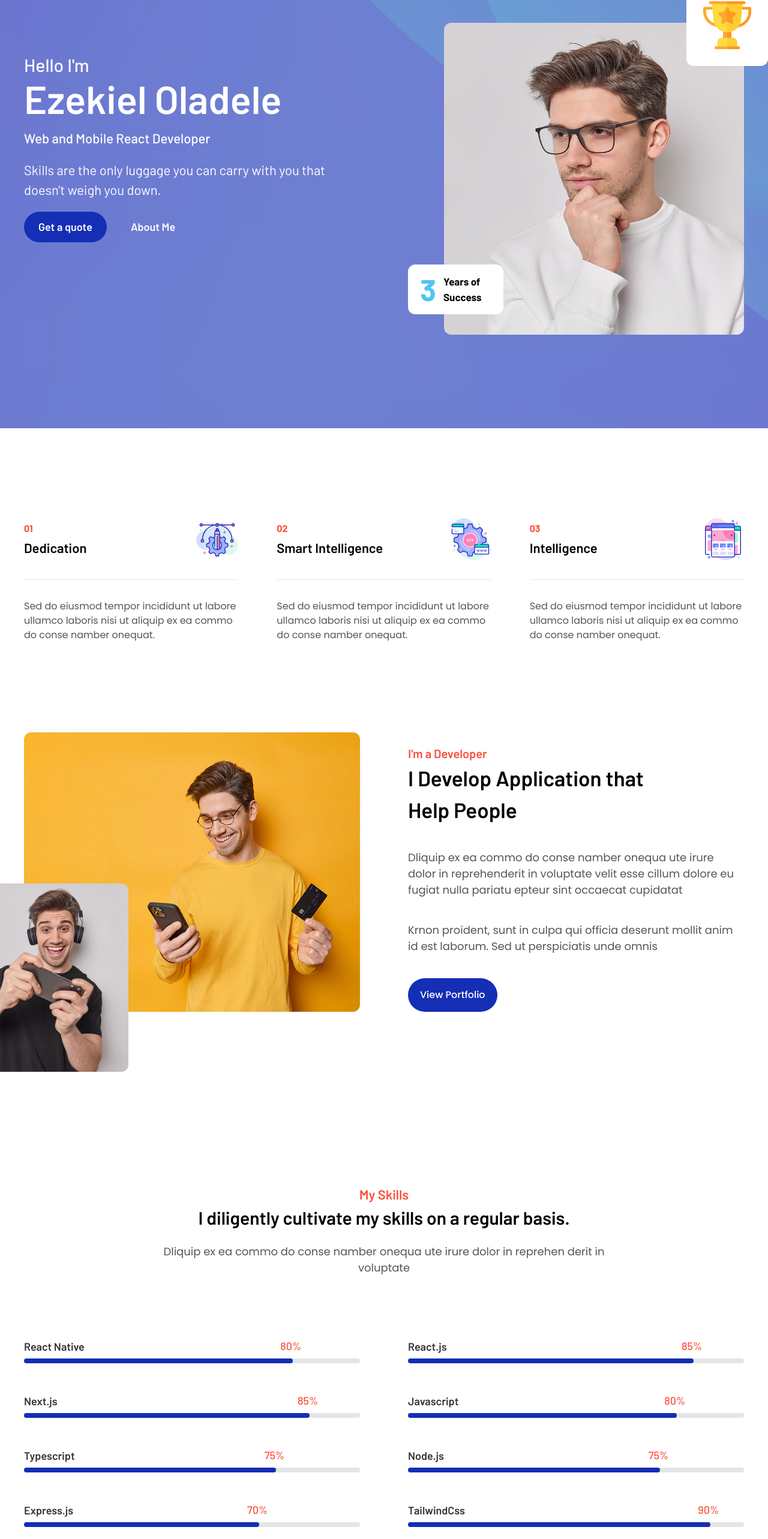
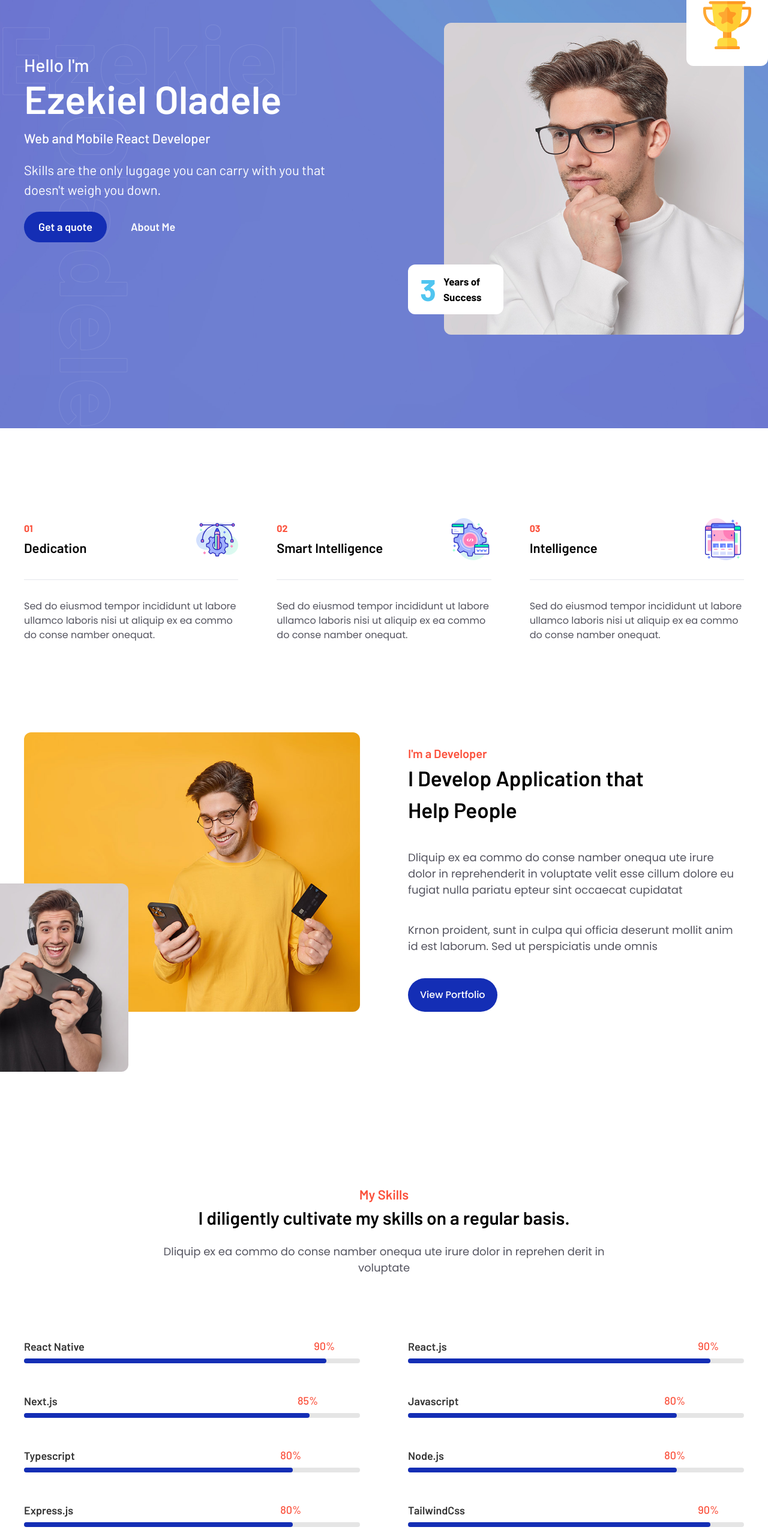
Before and after one commit to Zikkieman/portfolio, a React (Vite) app: page / in a window 1280 px wide. Shown: the part 218-2784 px from the top of the page at 60% size. Built offline with nearby package versions, Linux system fonts and the light colour scheme.

Commit message:
optimization

```diff
--- a/src/components/introduction/intro.tsx
+++ b/src/components/introduction/intro.tsx
@@ -49,6 +49,12 @@ export default function Intro() {
       className="flex text-white justify-between max-[900px]:flex-col-reverse max-[900px]:items-center"
       id="hero-section"
     >
+      <p className="absolute  text-[160px] max-[900px]:top-[150px] max-[900px]:text-[120px]  left-[-5px] my-name text-transparent ">
+        Ezekiel
+      </p>
+      <p className="absolute text-[160px] rotate-90 top-[550px] left-[-100px] max-[900px]:text-[120px] max-[900px]:top-[420px] text-transparent my-name">
+        Oladele
+      </p>
       <div className="mt-28 max-[900px]:mt-10 max-[900px]:text-center">
         <p className="text-[30px] font-medium max-[900px]:mb-2 max-[900px]:text-[22px] ">
           Hello I'm
--- a/src/components/sections/contact.tsx
+++ b/src/components/sections/contact.tsx
@@ -28,6 +28,14 @@ export default function Contact() {
 
   return (
     <div>
+      <div className="mb-20 text-center font-barlow font-medium mt-20">
+        <p className="text-[40px] text-[#fb503b] font-semibold">Get In Touch</p>
+        <p className="text-[20px] max-w-[900px] inline-block mt-3 text-[#54545f] dark:text-[#aaaaba]">
+          I am actively seeking opportunities and roles that resonate with my
+          expertise. I look forward to sharing more about my experience and
+          ultimately providing value to your team.
+        </p>
+      </div>
       <div className="bg-[#0B1C77] py-24 px-16 max-sm:px-4 rounded-2xl animate">
         <div className="flex max-lg:flex-col" ref={divRef}>
           <div className="flex flex-col flex-1">
@@ -47,7 +55,7 @@ export default function Contact() {
                 className="py-4 px-5 font-barlow font-normal text-[18px] rounded-lg outline-none"
               />
               <textarea
-                className="py-4 px-5 font-barlow font-normal text-[18px] rounded-lg outline-none"
+                className="py-4 px-5 font-barlow font-normal text-[18px] rounded-lg outline-none resize-none"
                 placeholder="Message"
                 rows={8}
               ></textarea>
--- /dev/null
+++ b/src/components/sections/footer.tsx
@@ -0,0 +1,62 @@
+import { useLayoutEffect, useState } from "react";
+
+export default function Footer() {
+  const [year, setYear] = useState<number>();
+
+  useLayoutEffect(() => {
+    const date = new Date();
+    const currentYear = date.getFullYear(); // Corrected line
+    setYear(currentYear);
+  }, []);
+
+  return (
+    <div className="bg-[#343c55] text-[#b7bac5]  py-20 px-72 max-[1600px]:px-40 max-[1300px]:px-10 max-[500px]:px-3 pb-20 relative">
+      <div className="flex justify-between max-[750px]:flex-col-reverse max-[750px]:gap-y-10 ">
+        <p className="font-medium font-barlow text-[18px] max-[750px]:mx-auto max-[750px]:mt-10">
+          © {year} EazyDev
+        </p>
+        <div className="grid grid-cols-4 font-medium text-[18px] font-barlow gap-16 max-[500px]:grid-cols-2">
+          <p className="hover:text-[#cccaca]">
+            <a
+              href="https://www.linkedin.com/in/ezekieloladele/"
+              target="_blank"
+              rel="noopener noreferrer"
+            >
+              LinkedIn
+            </a>
+          </p>
+          <p className="hover:text-[#cccaca]">
+            {" "}
+            <a
+              href="https://www.github.com/zikkieman"
+              target="_blank"
+              rel="noopener noreferrer"
+            >
+              Github{" "}
+            </a>
+          </p>
+          <p className="hover:text-[#cccaca]">
+            <a
+              href="https://www.twitter.com/ezekieloladel13"
+              target="_blank"
+              rel="noopener noreferrer"
+            >
+              Twitter
+            </a>
+          </p>
+
+          <p className="hover:text-[#cccaca]">
+            {" "}
+            <a
+              href="https://wa.me/+2348035967716"
+              target="_blank"
+              rel="noopener noreferrer"
+            >
+              Whatsapp
+            </a>
+          </p>
+        </div>
+      </div>
+    </div>
+  );
+}
--- a/src/components/skillProgress/progress.tsx
+++ b/src/components/skillProgress/progress.tsx
@@ -7,7 +7,7 @@ export default function Progress() {
         <span className="title dark:text-white ">React Native</span>
         <div className="skill-bar dark:bg-white">
           <span className="skill-per native">
-            <span className="tooltip dark:text-white">80%</span>
+            <span className="tooltip dark:text-white">90%</span>
           </span>
         </div>
       </div>
@@ -15,7 +15,7 @@ export default function Progress() {
         <span className="title dark:text-white">React.js</span>
         <div className="skill-bar dark:bg-white">
           <span className="skill-per react">
-            <span className="tooltip dark:text-white">85%</span>
+            <span className="tooltip dark:text-white">90%</span>
           </span>
         </div>
       </div>
@@ -39,7 +39,7 @@ export default function Progress() {
         <span className="title dark:text-white">Typescript</span>
         <div className="skill-bar dark:bg-white">
           <span className="skill-per typescript">
-            <span className="tooltip dark:text-white">75%</span>
+            <span className="tooltip dark:text-white">80%</span>
           </span>
         </div>
       </div>
@@ -47,7 +47,7 @@ export default function Progress() {
         <span className="title dark:text-white">Node.js</span>
         <div className="skill-bar dark:bg-white">
           <span className="skill-per node">
-            <span className="tooltip dark:text-white">75%</span>
+            <span className="tooltip dark:text-white">80%</span>
           </span>
         </div>
       </div>
@@ -55,7 +55,7 @@ export default function Progress() {
         <span className="title dark:text-white">Express.js</span>
         <div className="skill-bar dark:bg-white">
           <span className="skill-per express">
-            <span className="tooltip dark:text-white">70%</span>
+            <span className="tooltip dark:text-white">80%</span>
           </span>
         </div>
       </div>
--- a/src/index.css
+++ b/src/index.css
@@ -133,17 +133,17 @@ body {
 }
 
 .skill-per.react {
-  width: 85%;
+  width: 90%;
   animation-delay: 0.2s;
 }
 
 .skill-per.node {
-  width: 75%;
+  width: 80%;
   animation-delay: 0.2s;
 }
 
 .skill-per.native {
-  width: 80%;
+  width: 90%;
   /* animation-delay: 0s; */
 }
 
@@ -158,12 +158,12 @@ body {
 }
 
 .skill-per.typescript {
-  width: 75%;
+  width: 80%;
   animation-delay: 0.2s;
 }
 
 .skill-per.express {
-  width: 70%;
+  width: 80%;
   animation-delay: 0.2s;
 }
 
@@ -230,7 +230,6 @@ body {
   animation: fadeIn 0.5s forwards;
 }
 
-
 .swiper-pagination-bullet-active {
   background-color: #fb503b;
 }
@@ -239,3 +238,9 @@ body {
   width: 15px !important;
   height: 15px;
 }
+
+.my-name {
+  -webkit-text-stroke: 1px #fff;
+  opacity: 0.1;
+  user-select: none;
+}
--- a/src/pages/portfolio.tsx
+++ b/src/pages/portfolio.tsx
@@ -1,5 +1,6 @@
 import About from "../components/sections/about";
 import Contact from "../components/sections/contact";
+import Footer from "../components/sections/footer";
 import Hero from "../components/sections/hero";
 import Services from "../components/sections/services";
 import SkillRating from "../components/sections/skillsRating";
@@ -32,6 +33,9 @@ export default function LandingPage() {
           <Contact />
         </div>
       </div>
+      <div>
+        <Footer />
+      </div>
     </div>
   );
 }
```
